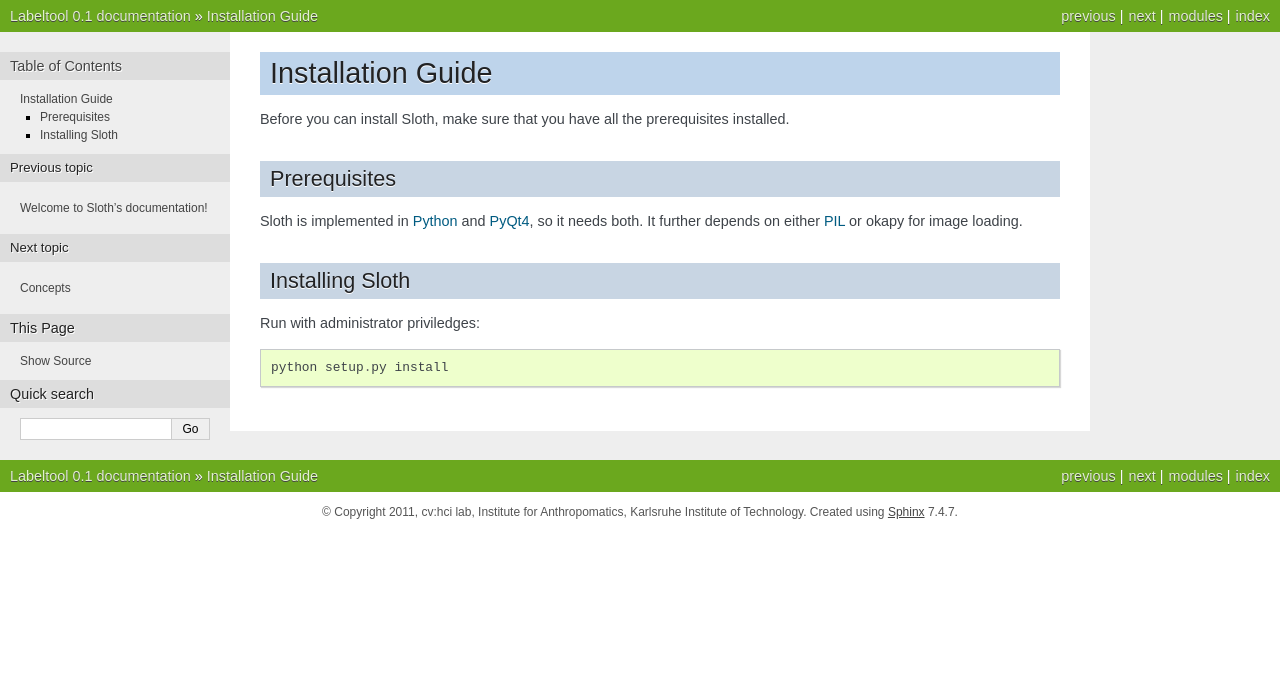
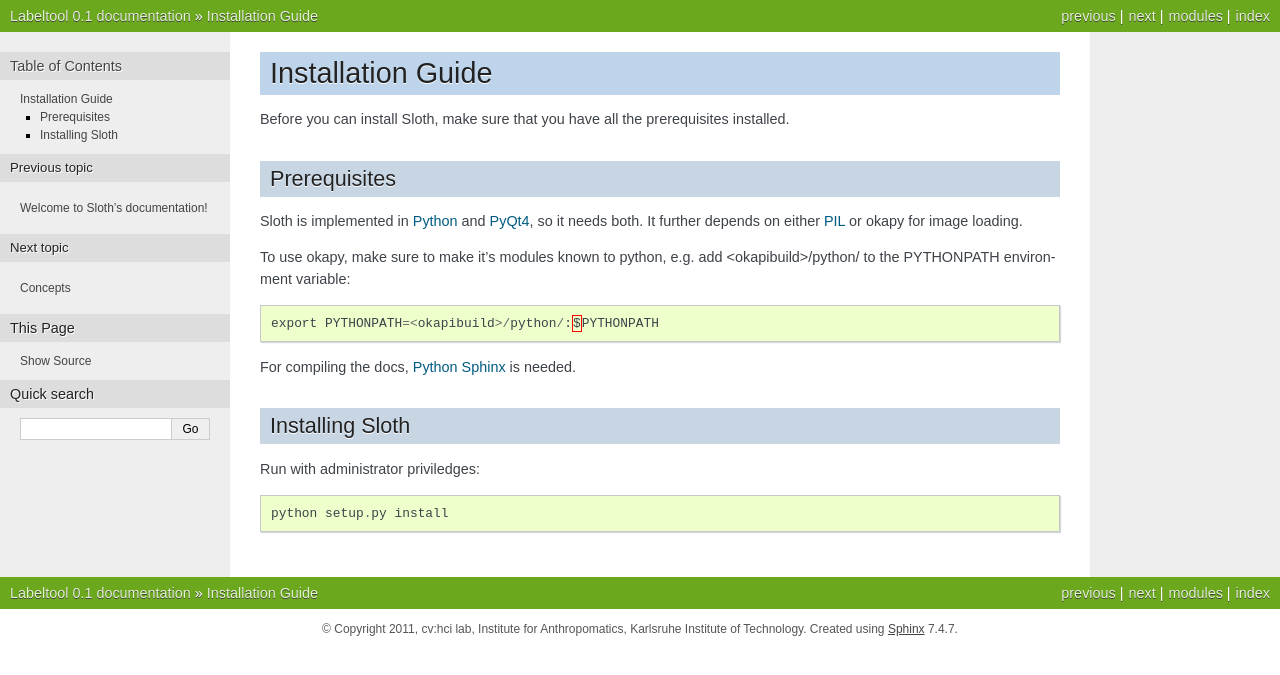
Before and after one commit to cvhciKIT/sloth, a Sphinx documentation site: the page built from doc/installation.rst, in a window 1280 px wide. Shown: the top 675 px of the page. Built offline with Sphinx 7.4.7, drawn with Linux system fonts in a browser that asks for light colours.

Commit message:
Add okapy hints and sphinx to doc.

```diff
--- a/doc/installation.rst
+++ b/doc/installation.rst
@@ -16,6 +16,17 @@
 .. _PyQt4:  http://www.riverbankcomputing.co.uk/software/pyqt/intro
 .. _PIL:    http://www.pythonware.com/products/pil/
 
+To use okapy, make sure to make it's modules known to python, e.g. add
+<okapibuild>/python/ to the PYTHONPATH environment variable::
+
+     export PYTHONPATH=<okapibuild>/python/:$PYTHONPATH
+
+For compiling the docs, `Python Sphinx`_ is needed.
+
+.. _Python Sphinx: http://pypi.python.org/pypi/Sphinx
+
+
+
 Installing Sloth
 ================
 
```
